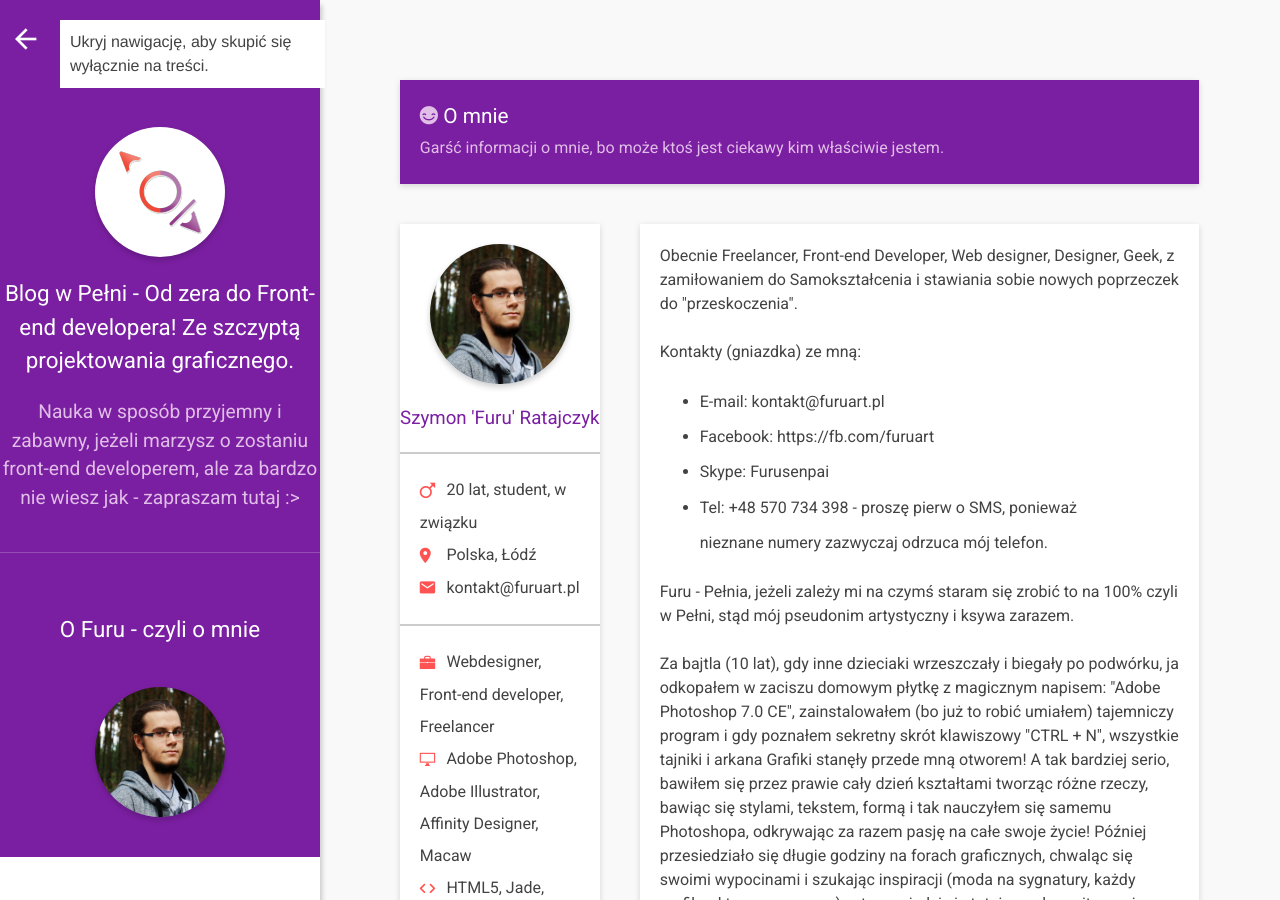
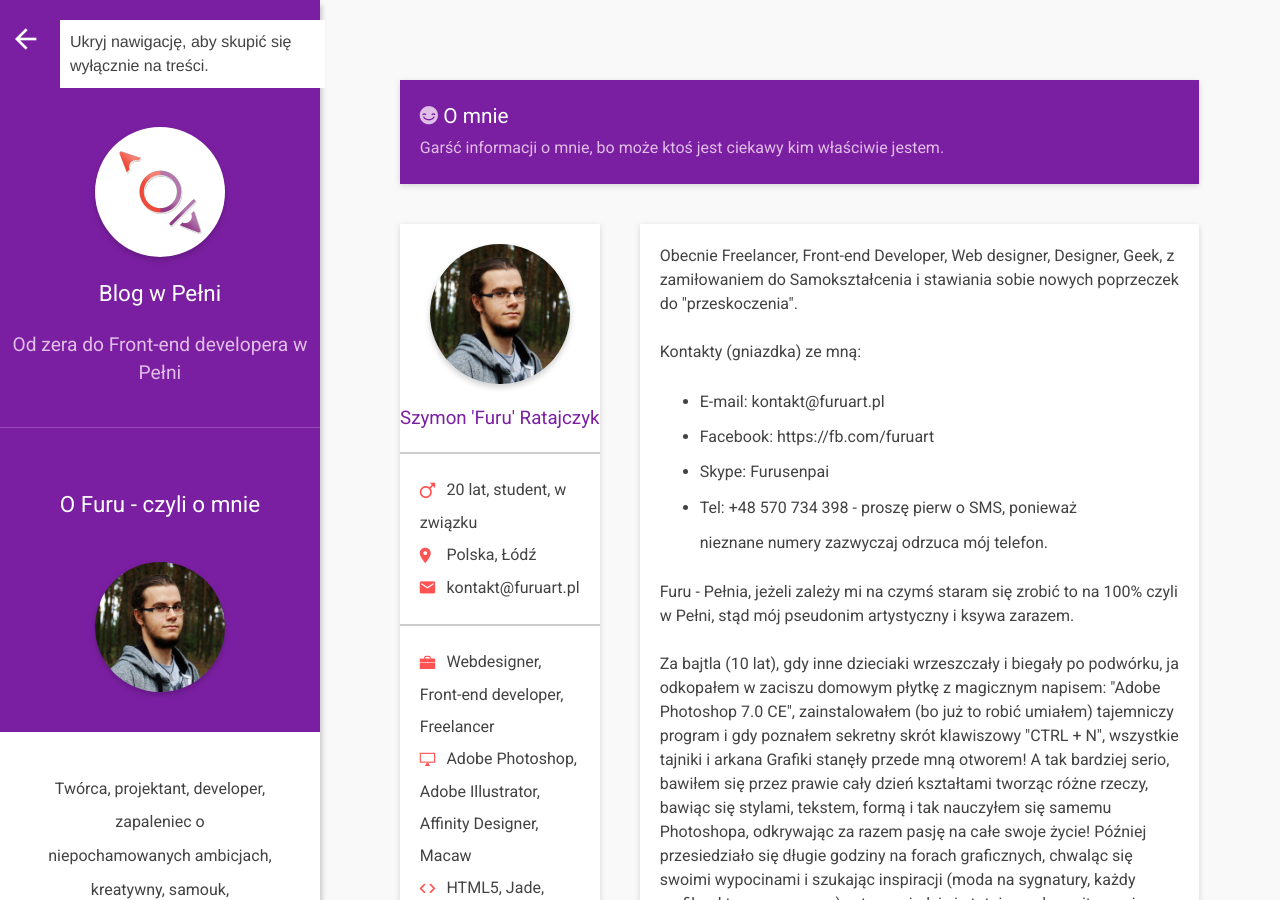
Before and after one commit to FuruArt/furuart.github.io, a Jekyll site: the page built from about.html, in a window 1280 px wide and 900 px high. Built offline with Jekyll 4.4.1, drawn with Linux system fonts in a browser that asks for light colours; some web fonts are replaced; some of the changed lines change nothing that is shown.

Commit message:
Update _config.yml

```diff
--- a/_config.yml
+++ b/_config.yml
@@ -1,9 +1,11 @@
 # Global settings about Page
 
+title: Blog w Pełni
+description: Od zera do Front-end developera w Pełni
 # Title of page
-title: Blog w Pełni - Od zera do Front-end developera! Ze szczyptą projektowania graficznego.
+titleSEO: Blog w Pełni - Od zera do Front-end developera! Ze szczyptą projektowania graficznego.
 # Description of page
-description: Nauka w sposób przyjemny i zabawny, jeżeli marzysz o zostaniu front-end developerem, ale za bardzo nie wiesz jak - zapraszam tutaj :>
+descriptionSEO: Nauka w sposób przyjemny i zabawny, jeżeli marzysz o zostaniu front-end developerem, ale za bardzo nie wiesz jak - zapraszam tutaj :>
 # Subject of page
 subject: Blogging
 # Author of page
```
